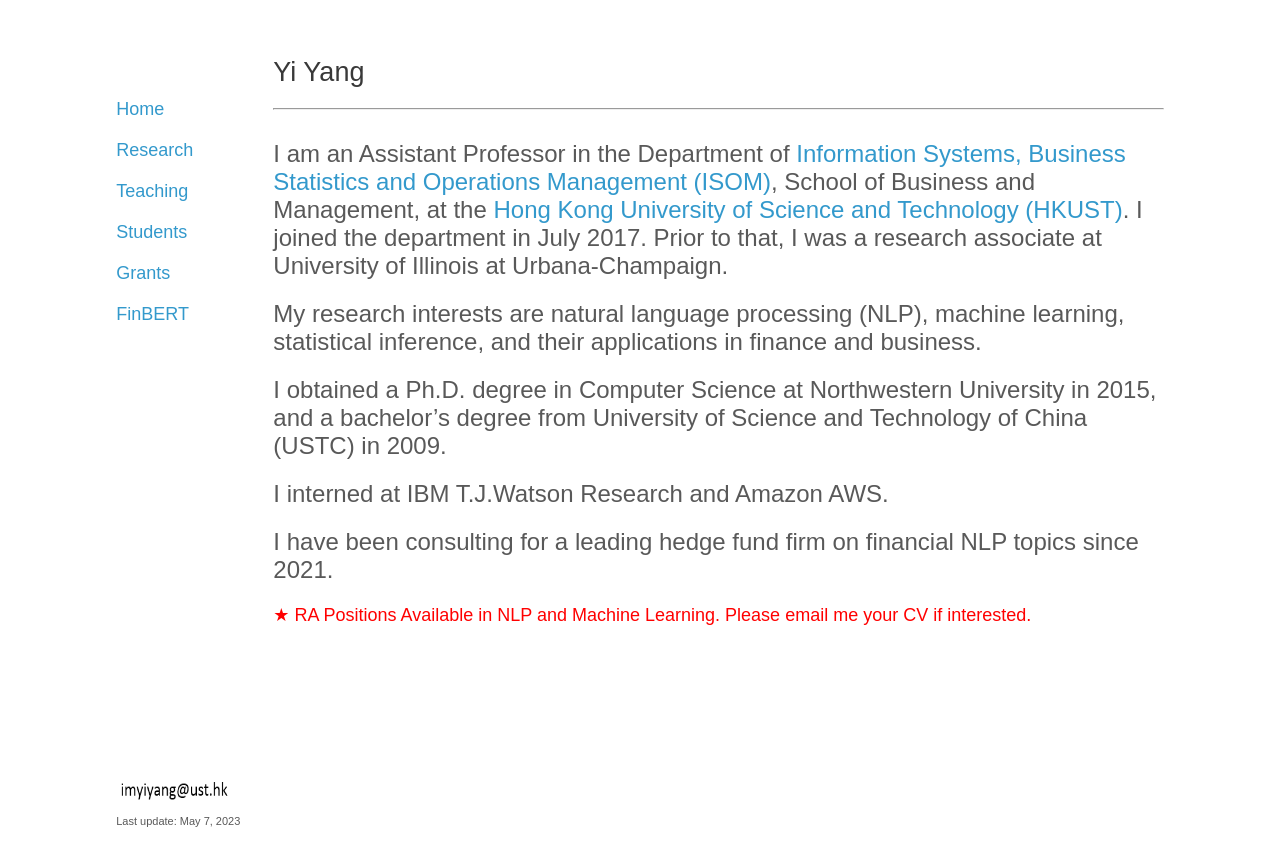
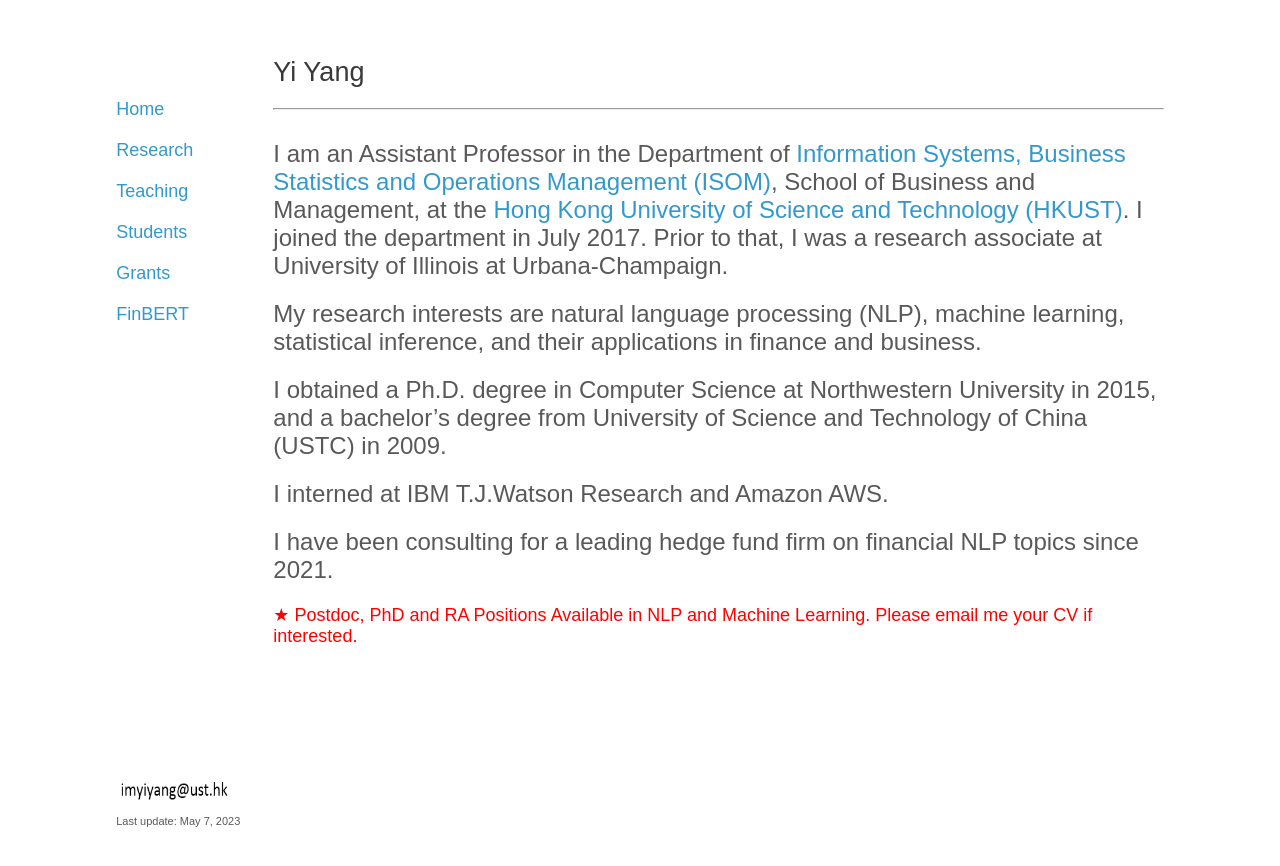
Before and after one commit to yya518/yya518.github.io, a Jekyll site: the page built from index.md, in a window 1280 px wide. Shown: the top 866 px of the page. Built offline with Jekyll 4.4.1, drawn with Linux system fonts in a browser that asks for light colours; our own code applies the rules of GitHub Pages for plain Markdown files.

Commit message:
add postdoc and phd

```diff
--- a/index.md
+++ b/index.md
@@ -19,5 +19,5 @@ layout: default
 </span>
 
 
-<span style="color:red;">&#9733; RA Positions Available in NLP and Machine Learning. Please email me your CV if interested.<br>
+<span style="color:red;">&#9733; Postdoc, PhD and RA Positions Available in NLP and Machine Learning. Please email me your CV if interested.<br>
 </span>
```
